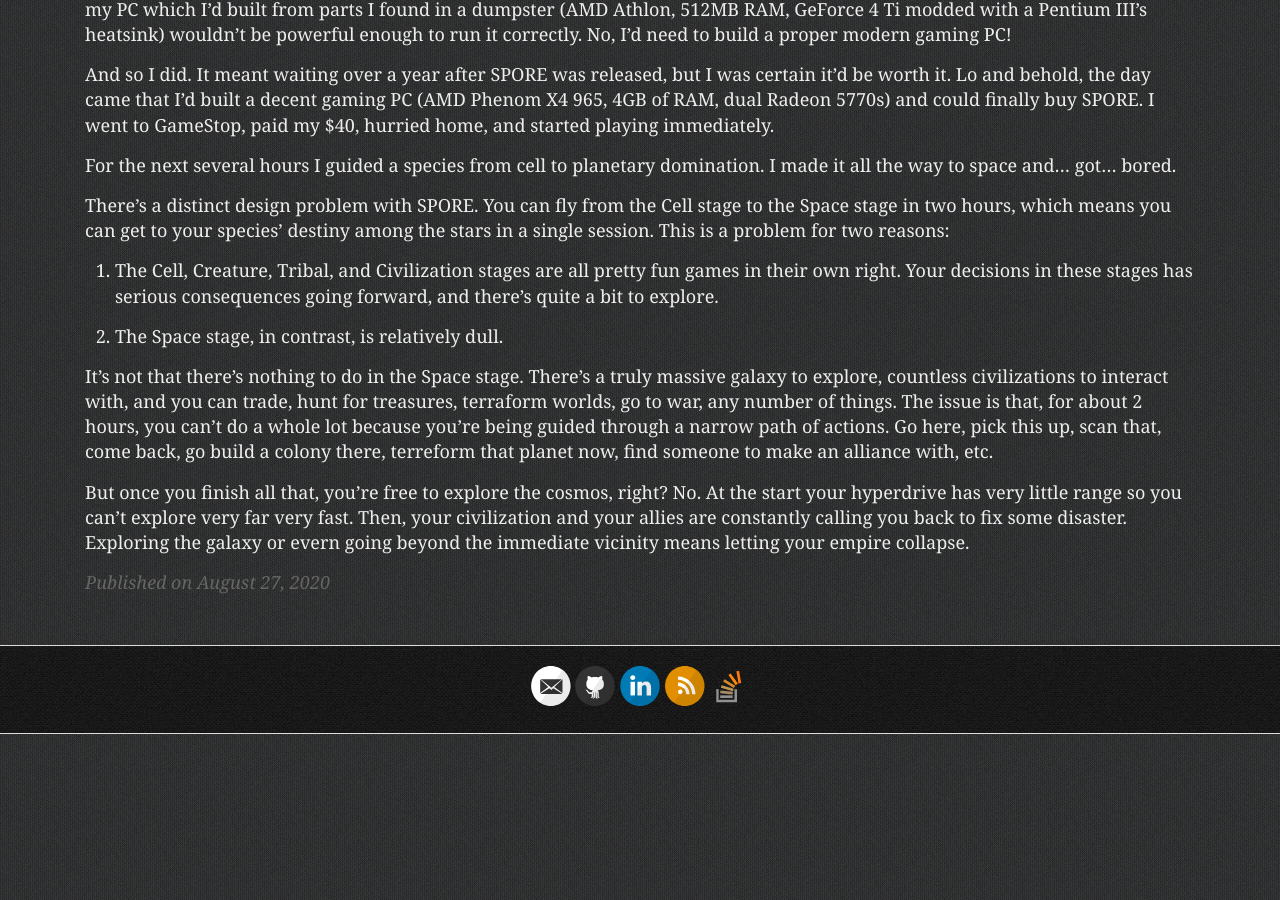
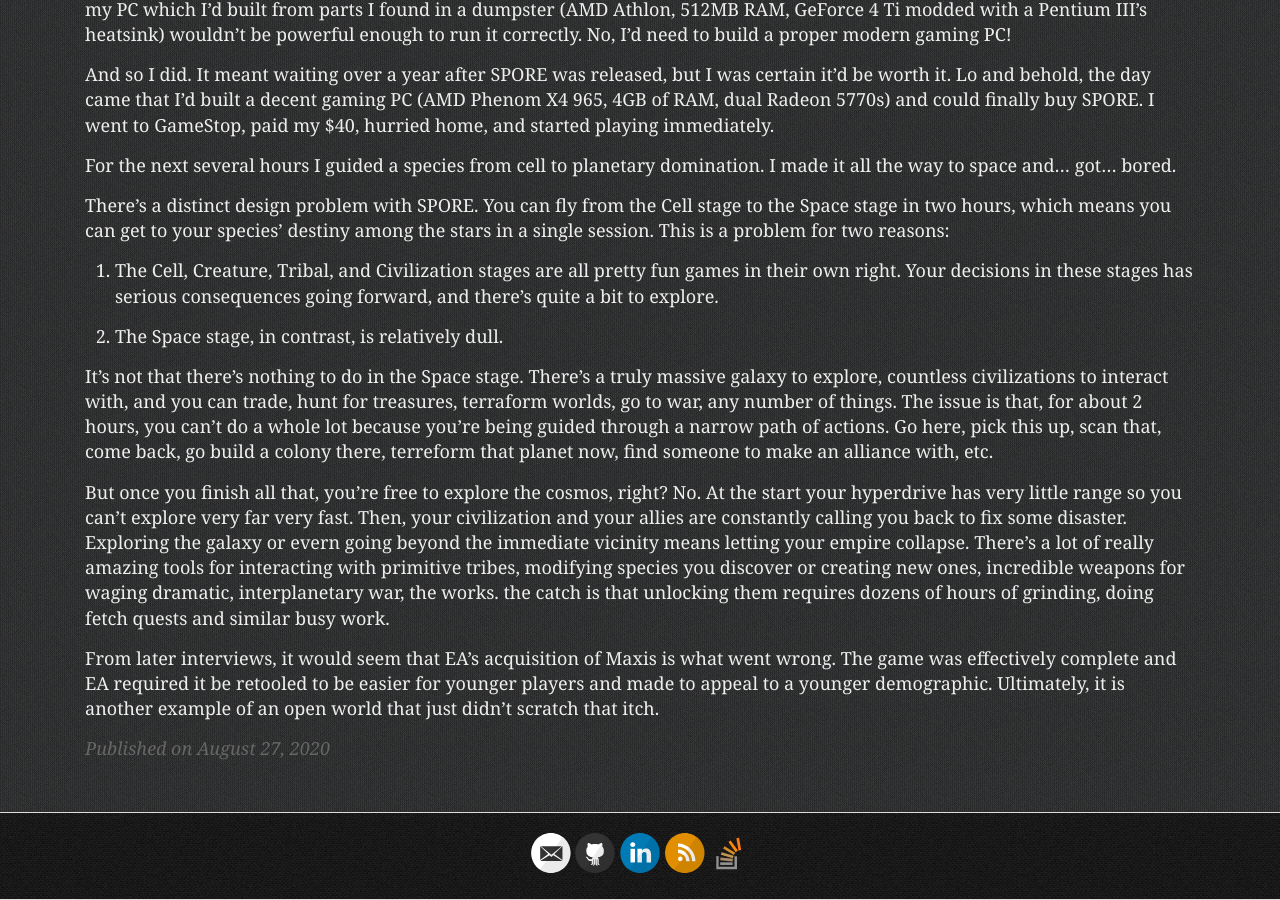
Before and after one commit to StevenGann/stevengann.github.io, a Jekyll site: the page built from _posts/2020-08-27-Open-Worlds.md, in a window 1280 px wide and 900 px high, scrolled down 5713 px. Built offline with Jekyll 4.4.1, drawn with Linux system fonts in a browser that asks for light colours; comment, search, counter and statistics services are not loaded; before the commit the page ends 6447 px from its top, so only the background shows below that.

Commit message:
Update 2020-08-27-Open-Worlds.md

```diff
--- a/_posts/2020-08-27-Open-Worlds.md
+++ b/_posts/2020-08-27-Open-Worlds.md
@@ -79,4 +79,6 @@ There's a distinct design problem with SPORE. You can fly from the Cell stage to
 
 It's not that there's nothing to do in the Space stage. There's a truly massive galaxy to explore, countless civilizations to interact with, and you can trade, hunt for treasures, terraform worlds, go to war, any number of things. The issue is that, for about 2 hours, you can't do a whole lot because you're being guided through a narrow path of actions. Go here, pick this up, scan that, come back, go build a colony there, terreform that planet now, find someone to make an alliance with, etc.
 
-But once you finish all that, you're free to explore the cosmos, right? No. At the start your hyperdrive has very little range so you can't explore very far very fast. Then, your civilization and your allies are constantly calling you back to fix some disaster. Exploring the galaxy or evern going beyond the immediate vicinity means letting your empire collapse.
+But once you finish all that, you're free to explore the cosmos, right? No. At the start your hyperdrive has very little range so you can't explore very far very fast. Then, your civilization and your allies are constantly calling you back to fix some disaster. Exploring the galaxy or evern going beyond the immediate vicinity means letting your empire collapse. There's a lot of really amazing tools for interacting with primitive tribes, modifying species you discover or creating new ones, incredible weapons for waging dramatic, interplanetary war, the works. the catch is that unlocking them requires dozens of hours of grinding, doing fetch quests and similar busy work.
+
+From later interviews, it would seem that EA's acquisition of Maxis is what went wrong. The game was effectively complete and EA required it be retooled to be easier for younger players and made to appeal to a younger demographic. Ultimately, it is another example of an open world that just didn't scratch that itch.
```
